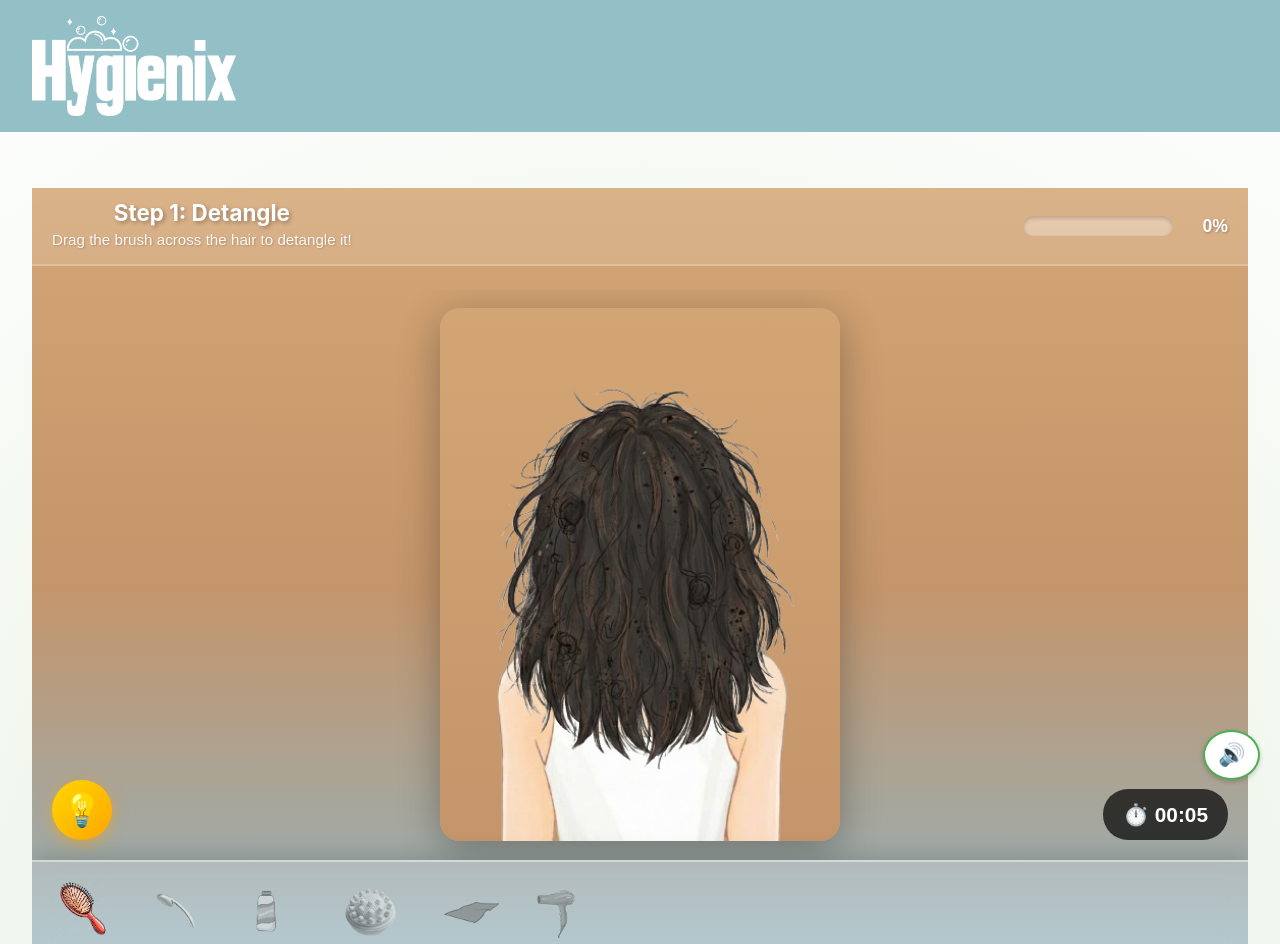
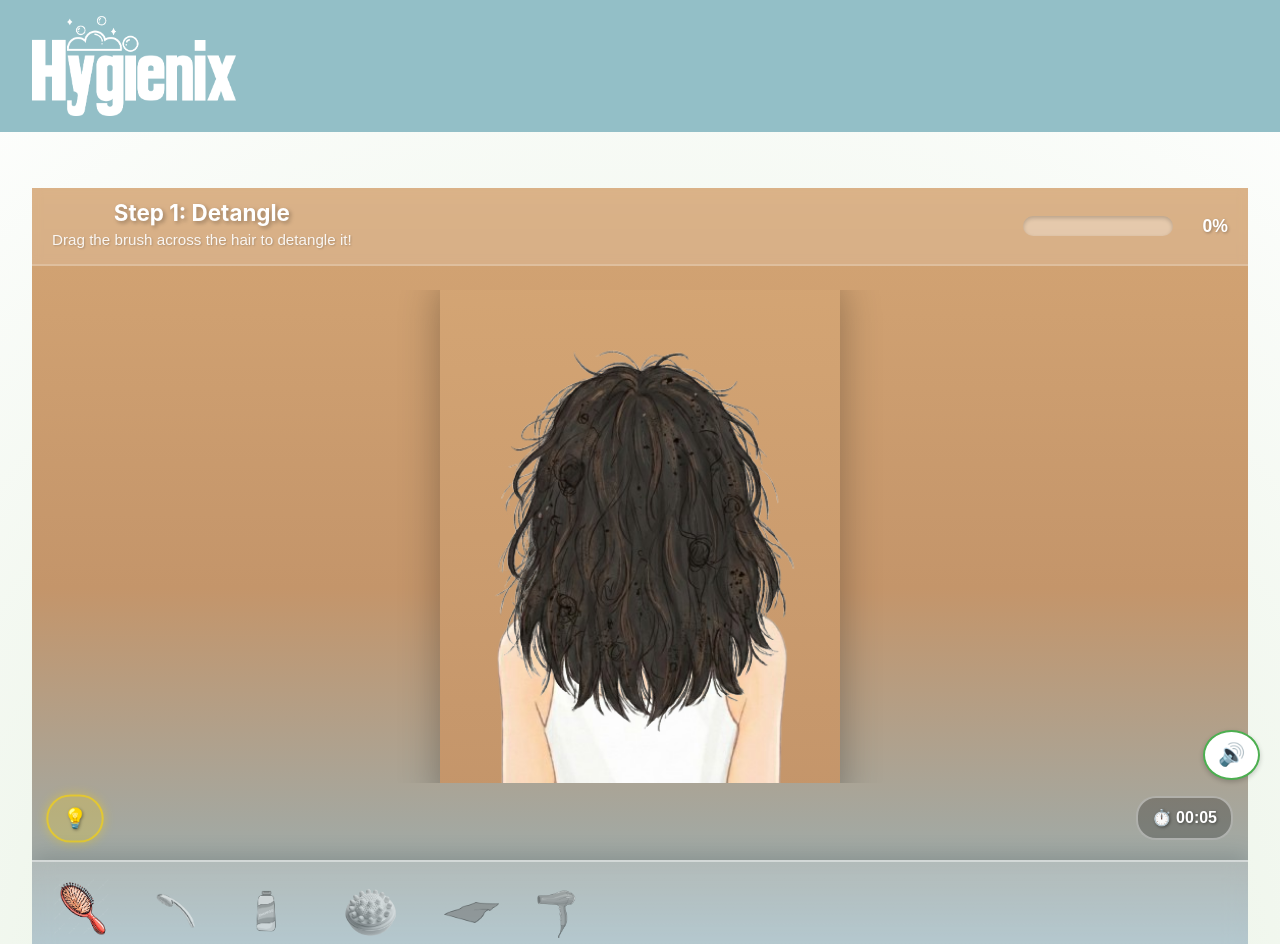
Before and after one commit to jermochi/Hygin, a React (Vite) app: page /hairwashing in a window 1280 px wide. Shown: the top 944 px of the page. Built offline with nearby package versions, Linux system fonts and the light colour scheme.

Commit message:
added hint and change position of timer

```diff
--- a/src/components/HairwashingGame.css
+++ b/src/components/HairwashingGame.css
@@ -161,6 +161,78 @@
 .hairwashing-game .game-header.step-done {
   background: linear-gradient(180deg, rgba(76, 175, 80, 0.3) 0%, rgba(139, 195, 74, 0.2) 100%);
   border-bottom-color: rgba(76, 175, 80, 0.5);
+}
+
+/* ========== Toolbar Header (above tools) ========== */
+.hairwashing-game .toolbar-header {
+  display: flex;
+  justify-content: space-between;
+  align-items: center;
+  padding: 12px 15px 18px 15px;
+  background: transparent;
+}
+
+.hairwashing-game .hint-btn {
+  display: flex;
+  align-items: center;
+  gap: 8px;
+  padding: 10px 14px;
+  border: 2px solid rgba(255, 215, 0, 0.6);
+  border-radius: 25px;
+  background: rgba(255, 215, 0, 0.2);
+  color: #fff;
+  font-size: 1.2rem;
+  font-weight: 700;
+  cursor: pointer;
+  transition: all 0.3s ease;
+  text-shadow: 1px 1px 3px rgba(0, 0, 0, 0.4);
+  animation: hint-pulse 2s ease-in-out infinite;
+}
+
+@keyframes hint-pulse {
+
+  0%,
+  100% {
+    transform: scale(1);
+    box-shadow: 0 0 5px rgba(255, 215, 0, 0.3);
+  }
+
+  50% {
+    transform: scale(1.08);
+    box-shadow: 0 0 20px rgba(255, 215, 0, 0.6);
+  }
+}
+
+.hairwashing-game .hint-btn:hover {
+  background: rgba(255, 215, 0, 0.4);
+  animation: none;
+  transform: scale(1.1);
+}
+
+.hairwashing-game .hint-btn.active {
+  background: rgba(100, 200, 100, 0.3);
+  border-color: rgba(100, 200, 100, 0.6);
+  animation: none;
+}
+
+.hairwashing-game .hint-text {
+  font-size: 1rem;
+  color: #fff;
+  font-weight: 600;
+  text-shadow: 1px 1px 3px rgba(0, 0, 0, 0.5);
+}
+
+.hairwashing-game .timer-display {
+  display: flex;
+  align-items: center;
+  padding: 8px 14px;
+  background: rgba(0, 0, 0, 0.25);
+  border: 2px solid rgba(255, 255, 255, 0.4);
+  border-radius: 20px;
+  color: #fff;
+  font-size: 1rem;
+  font-weight: 700;
+  text-shadow: 1px 1px 3px rgba(0, 0, 0, 0.4);
 }
 
 /* ========== Step Indicators / Bottom Toolbar ========== */
@@ -498,46 +570,6 @@
   height: 90px;
 }
 
-/* Hint button - bottom left of game area */
-.hairwashing-game .hint-btn {
-  position: absolute;
-  bottom: 20px;
-  left: 20px;
-  width: 60px;
-  height: 60px;
-  background: linear-gradient(135deg, #FFD700, #FFA500);
-  border-radius: 50%;
-  display: flex;
-  align-items: center;
-  justify-content: center;
-  font-size: 2rem;
-  box-shadow: 0 4px 15px rgba(255, 165, 0, 0.5);
-  cursor: pointer;
-  z-index: 150;
-  transition: transform 0.3s ease;
-}
-
-.hairwashing-game .hint-btn:hover {
-  transform: scale(1.1);
-}
-
-/* Timer - bottom right of game area */
-.hairwashing-game .timer-display {
-  position: absolute;
-  bottom: 20px;
-  right: 20px;
-  background: rgba(0, 0, 0, 0.7);
-  padding: 10px 20px;
-  border-radius: 25px;
-  color: white;
-  font-weight: bold;
-  font-size: 1.3rem;
-  z-index: 150;
-  display: flex;
-  align-items: center;
-  gap: 8px;
-}
-
 /* Cursor tool when dragging */
 .hairwashing-game .cursor-tool {
   position: fixed;
@@ -849,19 +881,24 @@
     font-size: 0.75rem;
   }
 
-  /* Hint and timer - reposition for mobile */
+  /* Toolbar header on mobile */
+  .hairwashing-game .toolbar-header {
+    padding: 6px 10px;
+  }
+
   .hairwashing-game .hint-btn {
-    display: none;
-    /* Hide on mobile to save space */
+    padding: 6px 10px;
+    font-size: 0.9rem;
+  }
+
+  .hairwashing-game .hint-text {
+    font-size: 0.8rem;
+    padding: 3px 8px;
   }
 
   .hairwashing-game .timer-display {
-    bottom: auto;
-    top: 10px;
-    right: 10px;
-    font-size: 0.9rem;
-    padding: 5px 10px;
-    border-radius: 20px;
+    padding: 6px 10px;
+    font-size: 0.85rem;
   }
 
   /* Cursor tool - slightly smaller on mobile */
--- a/src/components/HairwashingGame.jsx
+++ b/src/components/HairwashingGame.jsx
@@ -133,6 +133,7 @@ export default function HairwashingGame() {
   const [topImageLoaded, setTopImageLoaded] = useState(false)
   const [stepComplete, setStepComplete] = useState(false) // Current step is done, waiting for player to pick next
   const [wrongChoice, setWrongChoice] = useState(false) // Show wrong choice feedback
+  const [showHint, setShowHint] = useState(false) // Show hint for which tool to use next
 
   // Canvas refs for masking
   const canvasRef = useRef(null)
@@ -421,6 +422,21 @@ export default function HairwashingGame() {
     if (step >= STEPS.BLOWDRY) return STEPS.COMPLETE
     return step + 1
   }, [step])
+
+  // Get the name of the next tool to use
+  const getNextToolName = useCallback(() => {
+    const nextStep = stepComplete ? getNextStep() : step
+    switch (nextStep) {
+      case STEPS.BRUSH: return 'Hairbrush'
+      case STEPS.WET: return 'Showerhead'
+      case STEPS.SHAMPOO: return 'Shampoo'
+      case STEPS.SCRUB: return 'Scalp Massager'
+      case STEPS.RINSE: return 'Showerhead'
+      case STEPS.TOWEL: return 'Towel'
+      case STEPS.BLOWDRY: return 'Blowdryer'
+      default: return ''
+    }
+  }, [step, stepComplete, getNextStep])
 
   // Handle clicking on a tool in the toolbar
   const handleToolClick = useCallback((targetStep) => {
@@ -755,10 +771,19 @@ export default function HairwashingGame() {
           </div>
         </div>
 
-        {/* Hint button - bottom left */}
-        <div className="hint-btn">💡</div>
+      </div>
 
-        {/* Timer - bottom right */}
+      {/* Toolbar header with hint and timer */}
+      <div className="toolbar-header">
+        <button
+          className={`hint-btn ${showHint ? 'active' : ''}`}
+          onClick={() => {
+            setShowHint(true)
+            setTimeout(() => setShowHint(false), 3000) // Auto-close after 3 seconds
+          }}
+        >
+          💡 {showHint && <span className="hint-text">Use: {getNextToolName()}</span>}
+        </button>
         <div className="timer-display">
           <span>⏱️ {formatTime(timer)}</span>
         </div>
```
